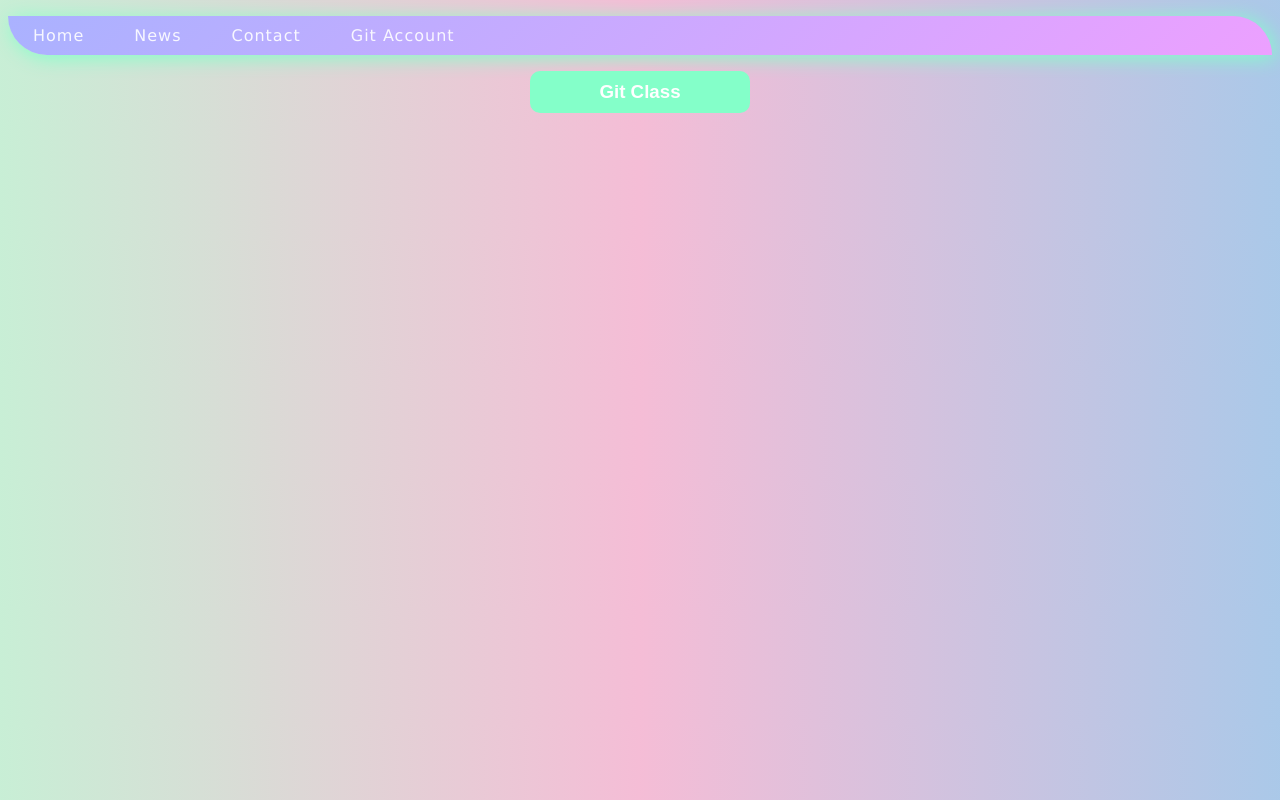
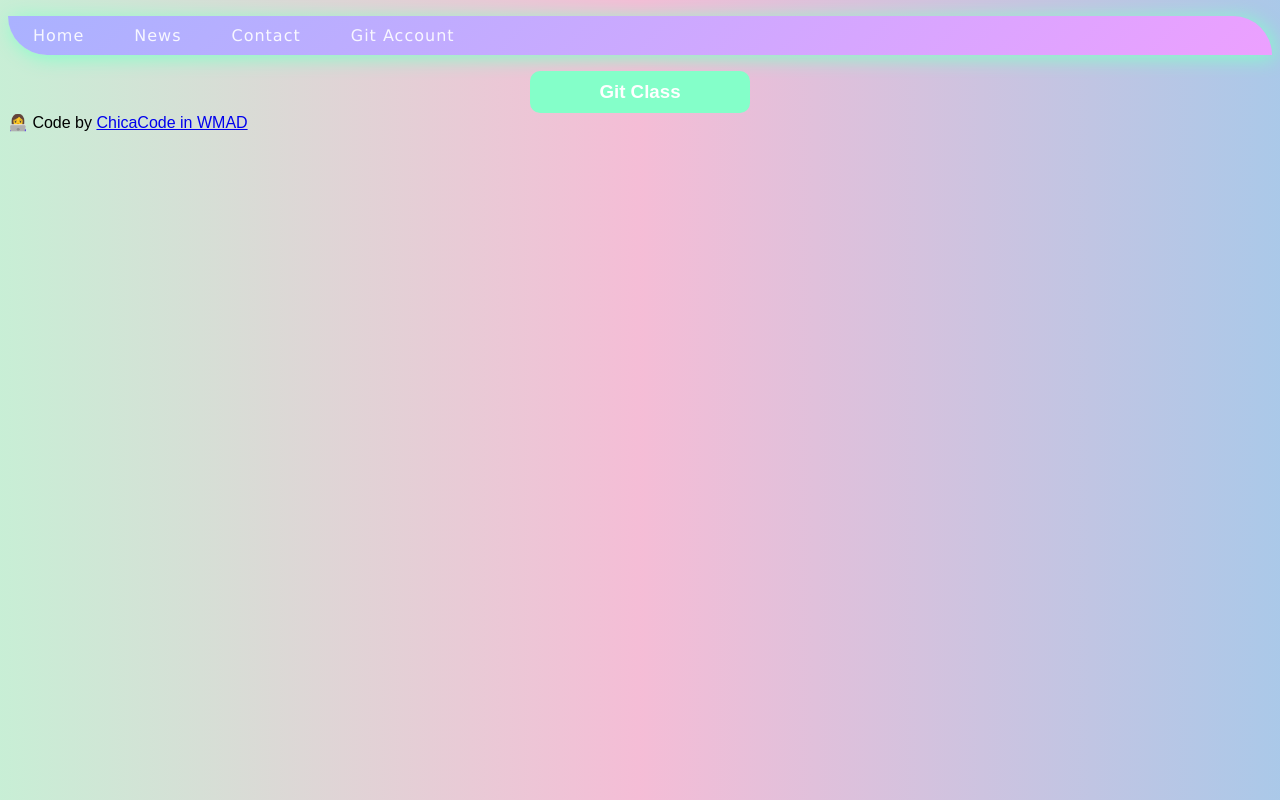
Before and after one commit to chicacode/test-wmad, a plain HTML site: page index.html in a window 1280 px wide. Drawn offline with Linux system fonts and the light colour scheme.

```diff
--- a/index.html
+++ b/index.html
@@ -49,5 +49,10 @@
     <section>
       <h3>Git Class</h3>
     </section>
+
+    <footer>
+        👩‍💻 Code by
+        <a href="https://github.com/chicacode">ChicaCode in WMAD</a>
+    </footer>
   </body>
 </html>
```
Also changed, not shown: 1 other file.
